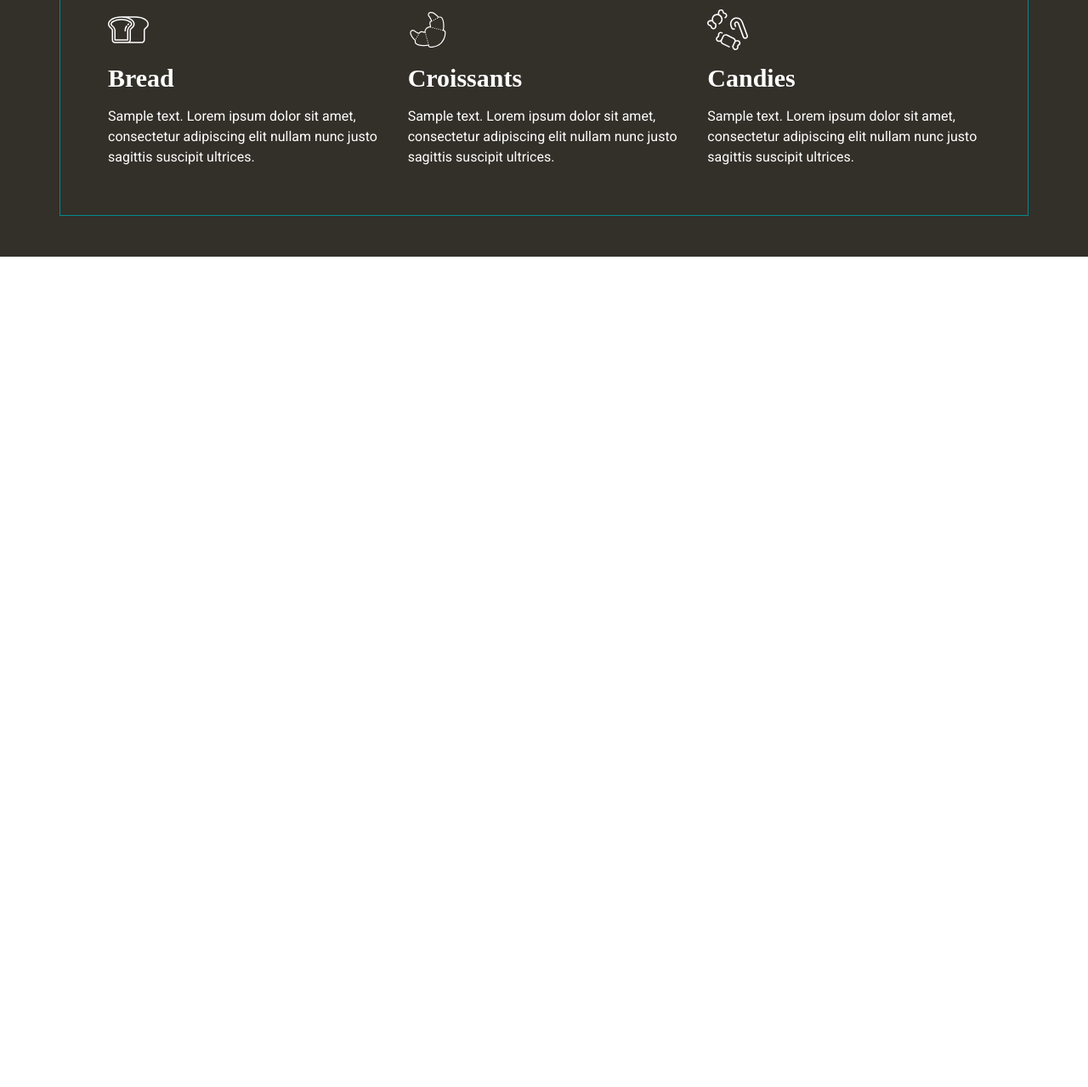
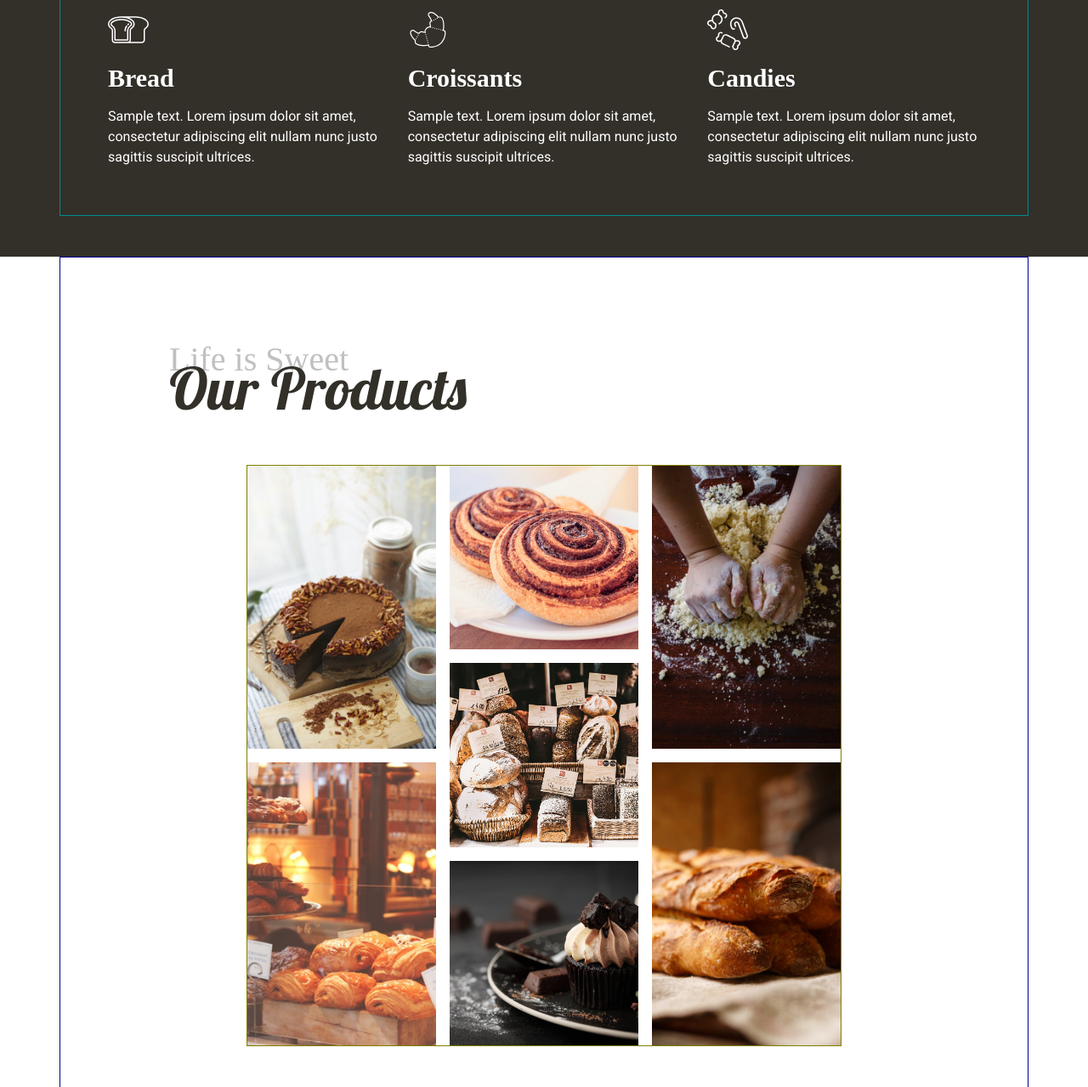
Before and after one commit to juanka13v/proyecto-html-scss, a website: page index.html in a window 1280 px wide. Shown: the part 1277-2556 px from the top of the page at 85% size. Before the commit the page ends 1579 px from the top, so only its background shows below. Drawn offline with nearby package versions, Linux system fonts and the light colour scheme.

Commit message:
products finished

```diff
--- a/index.html
+++ b/index.html
@@ -145,5 +145,26 @@
         </div>
       </div>
     </section>
+
+
+    <section class="products_container">
+      <div class="products_wrapper">
+        <div class="products_titles">
+            <h3>Life is Sweet</h3>
+            <h4>Our Products</h4>
+        </div>
+        <div class="products_imgs">
+            <div class="products_gallery">
+              <img src="/assets/products/product-1.jpeg" alt="" class="div1">
+              <img src="/assets/products/product-2.jpeg" alt="" class="div2">
+              <img src="/assets/products/product-3.jpeg" alt="" class="div3">
+              <img src="/assets/products/product-4.jpeg" alt="" class="div4">
+              <img src="/assets/products/product-5.jpeg" alt="" class="div5">
+              <img src="/assets/products/product-6.jpeg" alt="" class="div6">
+              <img src="/assets/about/about-1.jpeg" alt="" class="div7">
+            </div>
+        </div>
+      </div>
+    </section>
   </body>
 </html>
--- /dev/null
+++ b/scss/components/_products.scss
@@ -0,0 +1,139 @@
+.products_container {
+  width: 100%;
+  background-color: $bg-color-1;
+
+  .products_wrapper {
+    border: darkblue 1px solid;
+    max-width: $max-width;
+    margin: 0 auto;
+    padding: 3rem;
+    @media screen and (max-width: $breakpoint-sm) {
+        padding: 1rem;
+    }
+    display: flex;
+    flex-direction: column;
+
+    .products_titles {
+      width: 100%;
+      padding: 3rem 3rem 3rem 5rem;
+      @media screen and (max-width: $breakpoint-sm) {
+          padding: 1rem 1rem 1rem 2rem;
+      }
+
+      h3 {
+        font-size: 2.5rem;
+        font-family: $font-sub-title;
+        color: #c0c0c0;
+        font-weight: 200;
+      }
+
+      h4 {
+        margin-top: -2rem;
+        font-size: 68px;
+        font-family: $font-title;
+        font-weight: 200;
+        color: $font-color-title;
+      }
+    }
+
+    .products_imgs {
+      display: flex;
+      justify-content: center;
+      align-items: center;
+      .products_gallery {
+        border: 1px olive solid;
+        max-width: 700px;
+        display: grid;
+        grid-template-columns: repeat(3, 1fr);
+        grid-template-rows: repeat(6, 1fr);
+        grid-column-gap: 16px;
+        grid-row-gap: 16px;
+
+        .div1 {
+          grid-area: 1 / 1 / 4 / 2;
+        }
+        .div2 {
+          grid-area: 4 / 1 / 7 / 2;
+        }
+        .div3 {
+          grid-area: 1 / 2 / 3 / 3;
+        }
+        .div4 {
+          grid-area: 3 / 2 / 5 / 3;
+        }
+        .div5 {
+          grid-area: 5 / 2 / 7 / 3;
+        }
+        .div6 {
+          grid-area: 1 / 3 / 4 / 4;
+        }
+        .div7 {
+          grid-area: 4 / 3 / 7 / 4;
+        }
+
+        @media screen and (max-width: $breakpoint-md) {
+          grid-template-columns: repeat(2, 1fr);
+          grid-template-rows: repeat(12, 1fr);
+
+          .div1 {
+            grid-area: 1 / 1 / 5 / 2;
+          }
+          .div2 {
+            grid-area: 1 / 2 / 6 / 3;
+          }
+          .div3 {
+            grid-area: 5 / 1 / 8 / 2;
+          }
+          .div4 {
+            grid-area: 6 / 2 / 9 / 3;
+          }
+          .div5 {
+            grid-area: 8 / 1 / 10 / 2;
+          }
+          .div6 {
+            grid-area: 10 / 1 / 13 / 2;
+          }
+          .div7 {
+            grid-area: 9 / 2 / 13 / 3;
+          }
+        }
+        @media screen and (max-width: $breakpoint-sm) {
+          grid-template-columns: 1fr;
+          grid-template-rows: repeat(7, 1fr);
+          gap: 1rem 0;
+
+          .div1 {
+            grid-area: 1 / 1 / 2 / 2;
+          }
+          .div2 {
+            grid-area: 2 / 1 / 3 / 2;
+          }
+          .div3 {
+            grid-area: 3 / 1 / 4 / 2;
+          }
+          .div4 {
+            grid-area: 4 / 1 / 5 / 2;
+          }
+          .div5 {
+            grid-area: 5 / 1 / 6 / 2;
+          }
+          .div6 {
+            grid-area: 6 / 1 / 7 / 2;
+          }
+          .div7 {
+            grid-area: 7 / 1 / 8 / 2;
+          }
+
+          img {
+              max-height: 300px;
+          }
+        }
+
+        img {
+          max-width: 100%;
+          object-fit: cover;
+        }
+      }
+    }
+  }
+}
--- a/scss/main.scss
+++ b/scss/main.scss
@@ -16,4 +16,5 @@
 @import 'components/footer';
 @import 'components/mainSection';
 @import 'components/about';
-@import 'components/services'
+@import 'components/services';
+@import 'components/products';
```
Also changed, not shown: css/main.css.
